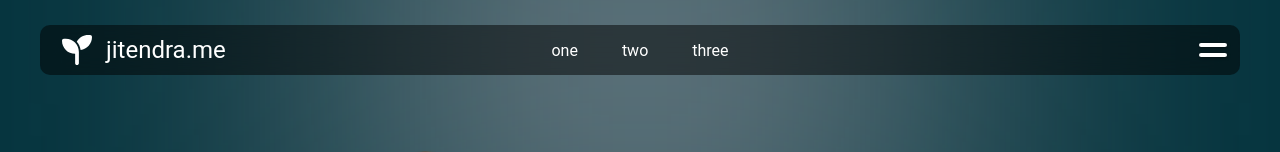
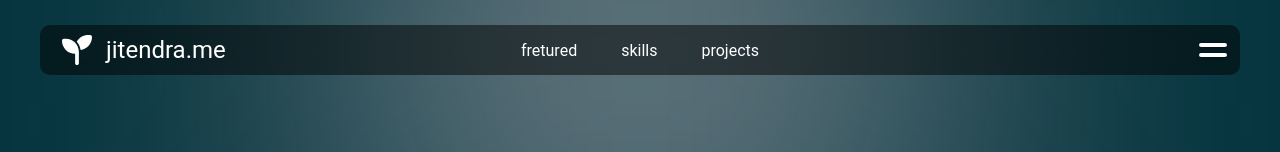
Before and after one commit to jitendra-ky/facetick, a React (Create React App) app: page / in a window 1280 px wide. Shown: the top 152 px of the page. Built offline with nearby package versions, Linux system fonts and the light colour scheme.

Commit message:
auto scrool upgrade

```diff
--- a/src/App.js
+++ b/src/App.js
@@ -27,11 +27,12 @@ function App() {
         <Header scrollIntoView={scrollToSection} />
       </header>
       <main>
-        <section><Banner /></section>
-        <section><Featured /></section>
-        <section><Skill /></section>
+        <section id="banner"><Banner /></section>
+        <section id="featured"><Featured /></section>
+        <section id="skills"><Skill /></section>
+        <section id='projects'></section>
       </main>
-      <footer id='sample'>
+      <footer id='footer'>
         <Footer />
       </footer>
       <div className='back-to-top' onClick={() => scrollToSection('header')}>
--- a/src/components/Header.jsx
+++ b/src/components/Header.jsx
@@ -24,9 +24,9 @@ function Header(props) {
                 <div className="branding">jitendra.me</div>
             </div>
             <div className="center">
-                <div className="one" onClick={() => props.scrollIntoView('sample')}>one</div>
-                <div className="two">two</div>
-                <div className="three">three</div>
+                <div className="one" onClick={() => props.scrollIntoView('featured')}>fretured</div>
+                <div className="two" onClick={() => props.scrollIntoView('skills')}>skills</div>
+                <div className="two" onClick={() => props.scrollIntoView('projects')}>projects</div>
             </div>
             <div className="right">
                 {/* <div className="one icon"></div>
```
